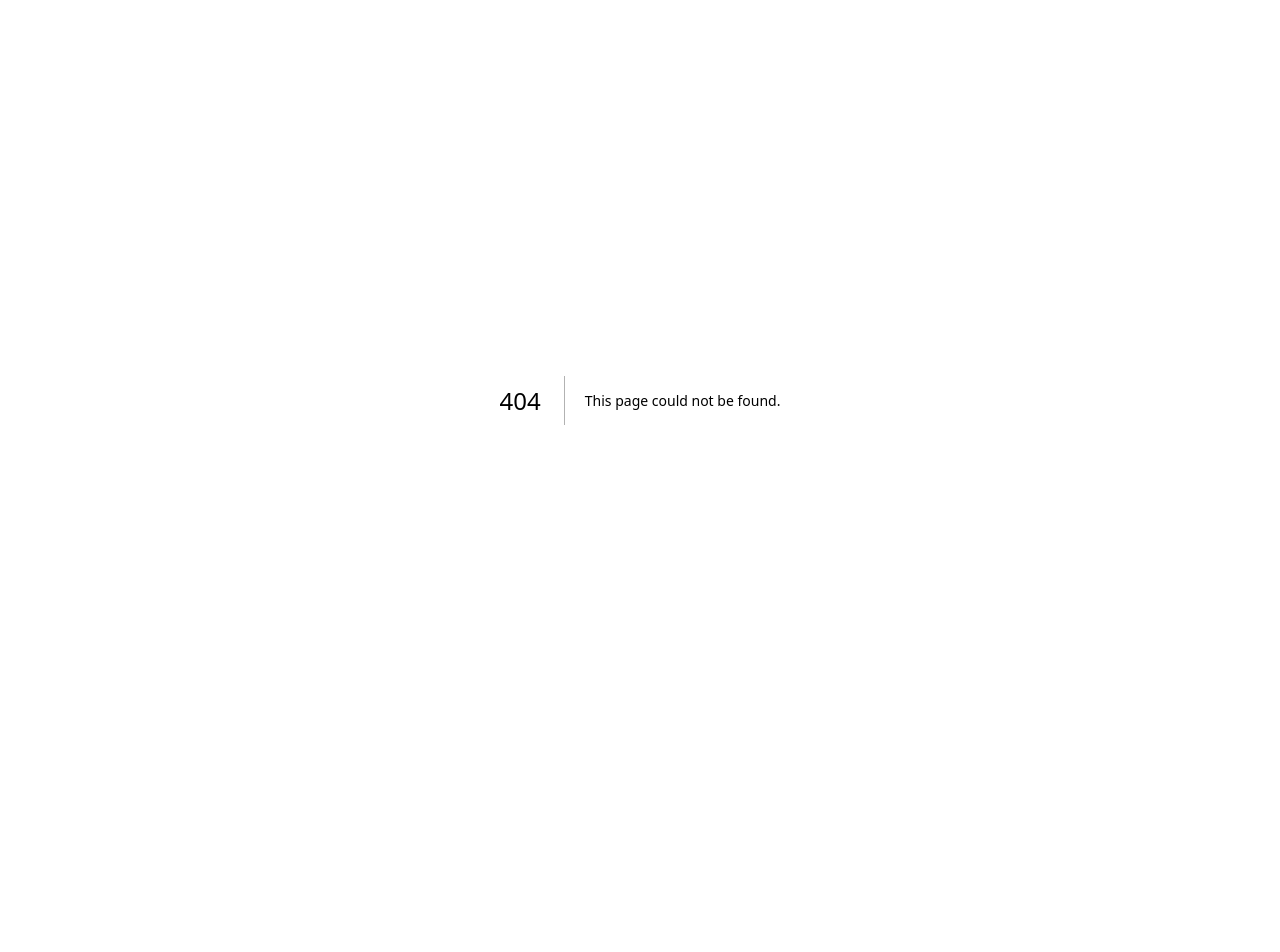
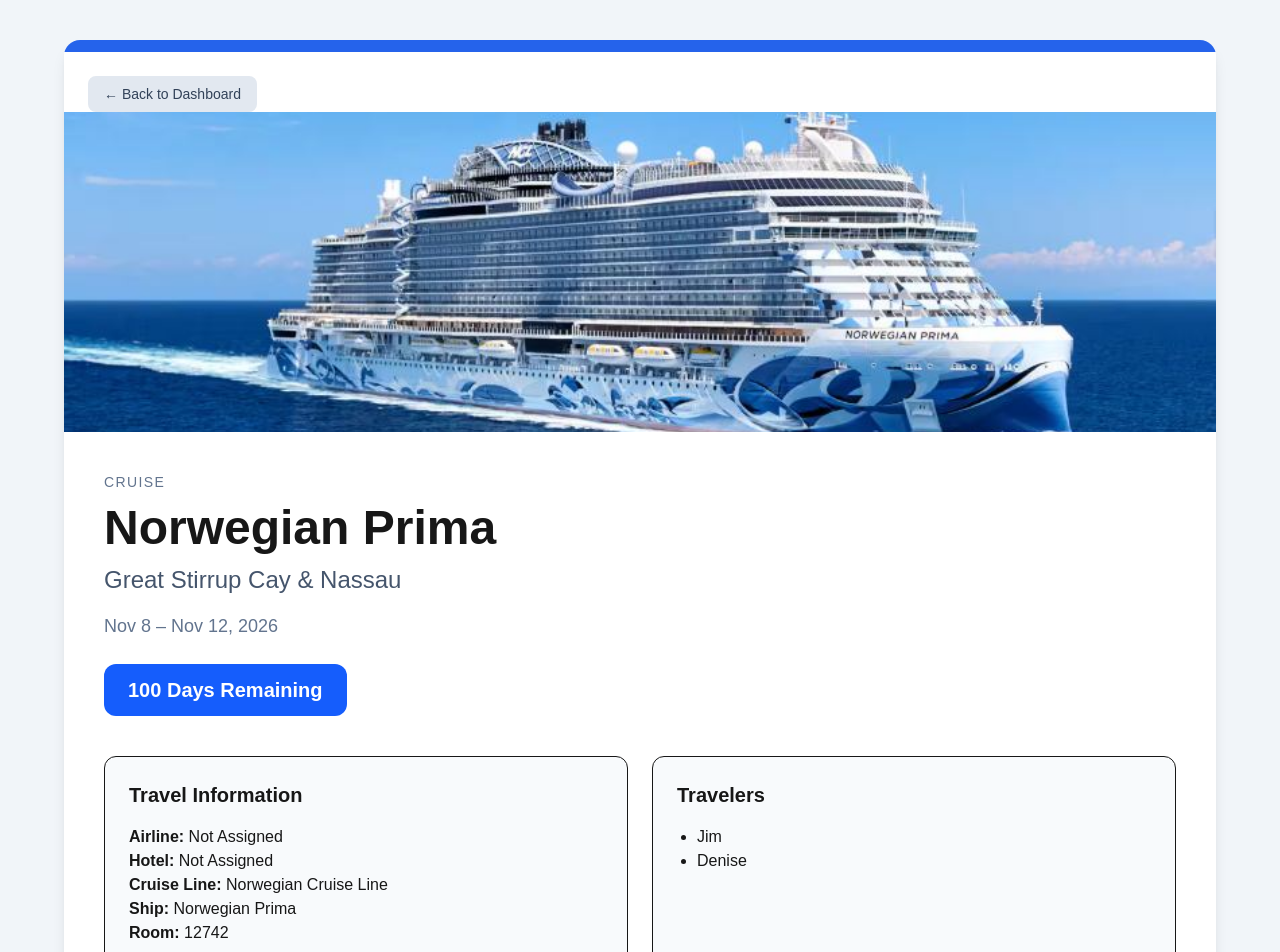
Before and after one commit to jpro71/Upcoming-Travel, a Next.js app: page /trip/1 in a window 1280 px wide. Before the commit this address had no page. Shown: the top 952 px of the page. Before the commit the page ends 800 px from the top, so only its background shows below. Built offline with nearby package versions, Linux system fonts and the light colour scheme.

Commit message:
Version 0.0.4 - Trip Details Foundation

```diff
--- /dev/null
+++ b/app/trip/[id]/page.tsx
@@ -0,0 +1,95 @@
+import Link from "next/link";
+import { trips } from "@/data/trips";
+import { notFound } from "next/navigation";
+import { formatDateRange, daysUntil } from "@/lib/dateUtils";
+
+type Props = {
+  params: Promise<{
+    id: string;
+  }>;
+};
+
+export default async function TripDetailsPage({ params }: Props) {
+  const { id } = await params;
+
+  const trip = trips.find((t) => t.id === Number(id));
+
+  if (!trip) {
+    notFound();
+  }
+
+  return (
+    <main className="min-h-screen bg-slate-100 p-10">
+      <div className="mx-auto max-w-6xl overflow-hidden rounded-2xl bg-white shadow-lg">
+
+        <div
+          className="h-3 w-full"
+          style={{ backgroundColor: trip.color }}
+        />
+
+        <div className="p-6 pb-0">
+          <Link
+            href="/"
+            className="inline-block rounded-lg bg-slate-200 px-4 py-2 text-sm font-medium text-slate-700 transition hover:bg-slate-300"
+          >
+            ← Back to Dashboard
+          </Link>
+        </div>
+
+        <img
+          src={trip.image || "/images/norwegian-prima.jpg"}
+          alt={trip.title}
+          className="h-80 w-full object-cover"
+        />
+
+        <div className="p-10">
+
+          <div className="text-sm uppercase tracking-widest text-slate-500">
+            {trip.type}
+          </div>
+
+          <h1 className="mt-3 text-5xl font-bold">
+            {trip.title}
+          </h1>
+
+          <p className="mt-3 text-2xl text-slate-600">
+            {trip.destination}
+          </p>
+
+          <p className="mt-4 text-lg text-slate-500">
+            {formatDateRange(trip.startDate, trip.endDate)}
+          </p>
+
+          <div className="mt-6 inline-flex rounded-xl bg-blue-600 px-6 py-3 text-xl font-semibold text-white">
+            {daysUntil(trip.startDate)} Days Remaining
+          </div>
+
+          <div className="mt-10 grid grid-cols-1 gap-6 md:grid-cols-2">
+
+            <div className="rounded-xl border bg-slate-50 p-6">
+              <h2 className="mb-4 text-xl font-bold">Travel Information</h2>
+
+              <p><strong>Airline:</strong> {trip.airline || "Not Assigned"}</p>
+              <p><strong>Hotel:</strong> {trip.hotel || "Not Assigned"}</p>
+              <p><strong>Cruise Line:</strong> {trip.cruiseLine || "N/A"}</p>
+              <p><strong>Ship:</strong> {trip.ship || "N/A"}</p>
+              <p><strong>Room:</strong> {trip.room || "N/A"}</p>
+            </div>
+
+            <div className="rounded-xl border bg-slate-50 p-6">
+              <h2 className="mb-4 text-xl font-bold">Travelers</h2>
+
+              <ul className="list-disc pl-5">
+                {trip.travelers.map((traveler) => (
+                  <li key={traveler}>{traveler}</li>
+                ))}
+              </ul>
+            </div>
+
+          </div>
+
+        </div>
+      </div>
+    </main>
+  );
+}
--- a/components/TripCard.tsx
+++ b/components/TripCard.tsx
@@ -1,6 +1,8 @@
+import Link from "next/link";
 import { formatDateRange, daysUntil, tripStatus } from "@/lib/dateUtils";
 
 type Trip = {
+  id: number;
   title: string;
   type: string;
   destination: string;
@@ -21,7 +23,8 @@
       : "bg-slate-200 text-slate-700";
 
   return (
-    <button className="overflow-hidden rounded-xl bg-white text-left shadow-md transition duration-200 hover:-translate-y-1 hover:shadow-xl">
+    <Link href={`/trip/${trip.id}`}>
+      <div className="overflow-hidden rounded-xl bg-white shadow-md transition duration-200 hover:-translate-y-1 hover:shadow-xl cursor-pointer">
         <img
           src={trip.image || "/images/norwegian-prima.jpg"}
           alt={trip.title}
@@ -49,6 +52,7 @@
             </span>
           </div>
         </div>
-    </button>
+      </div>
+    </Link>
   );
 }
```
Lines whose indentation alone changed are shown as unchanged.
